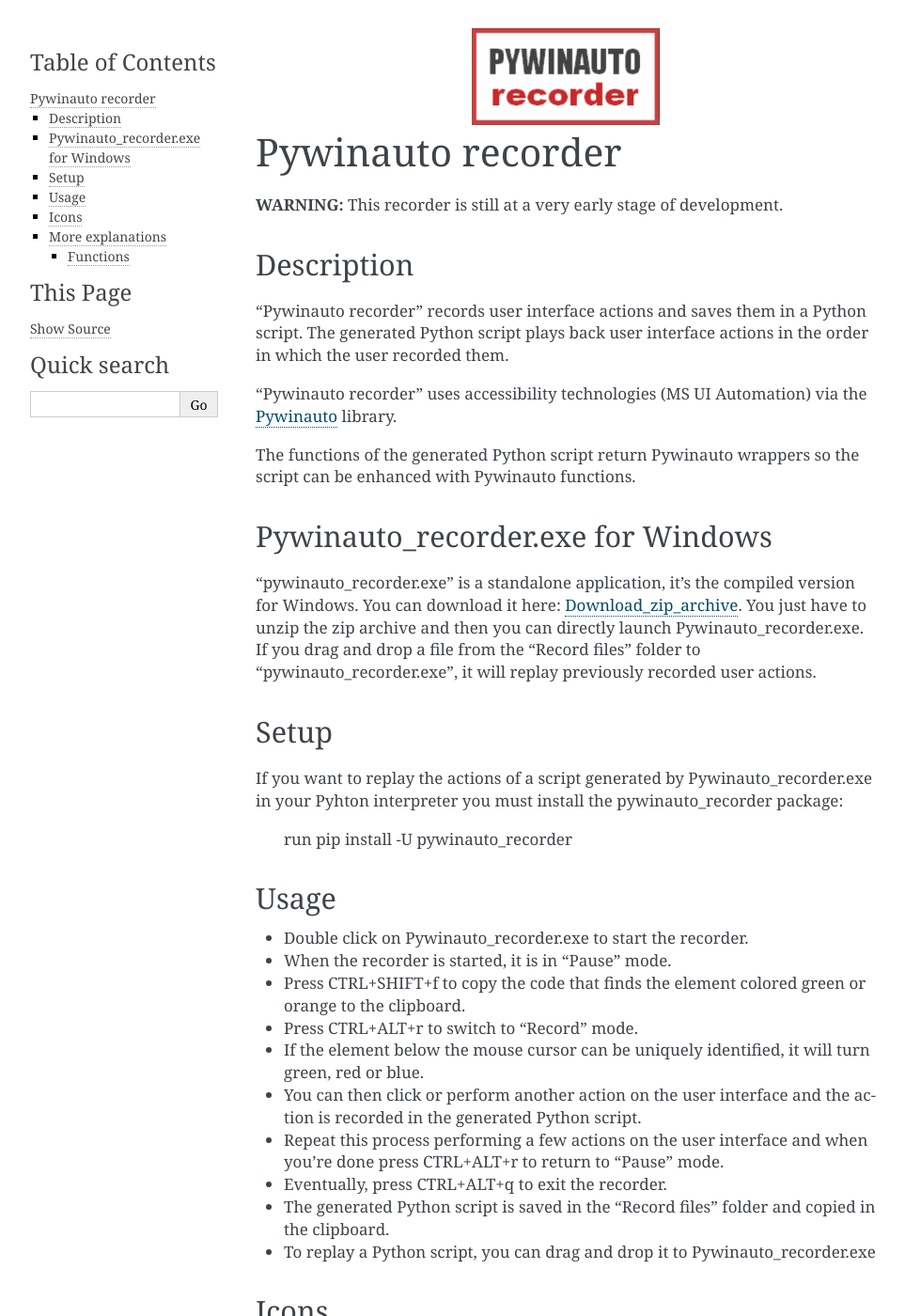
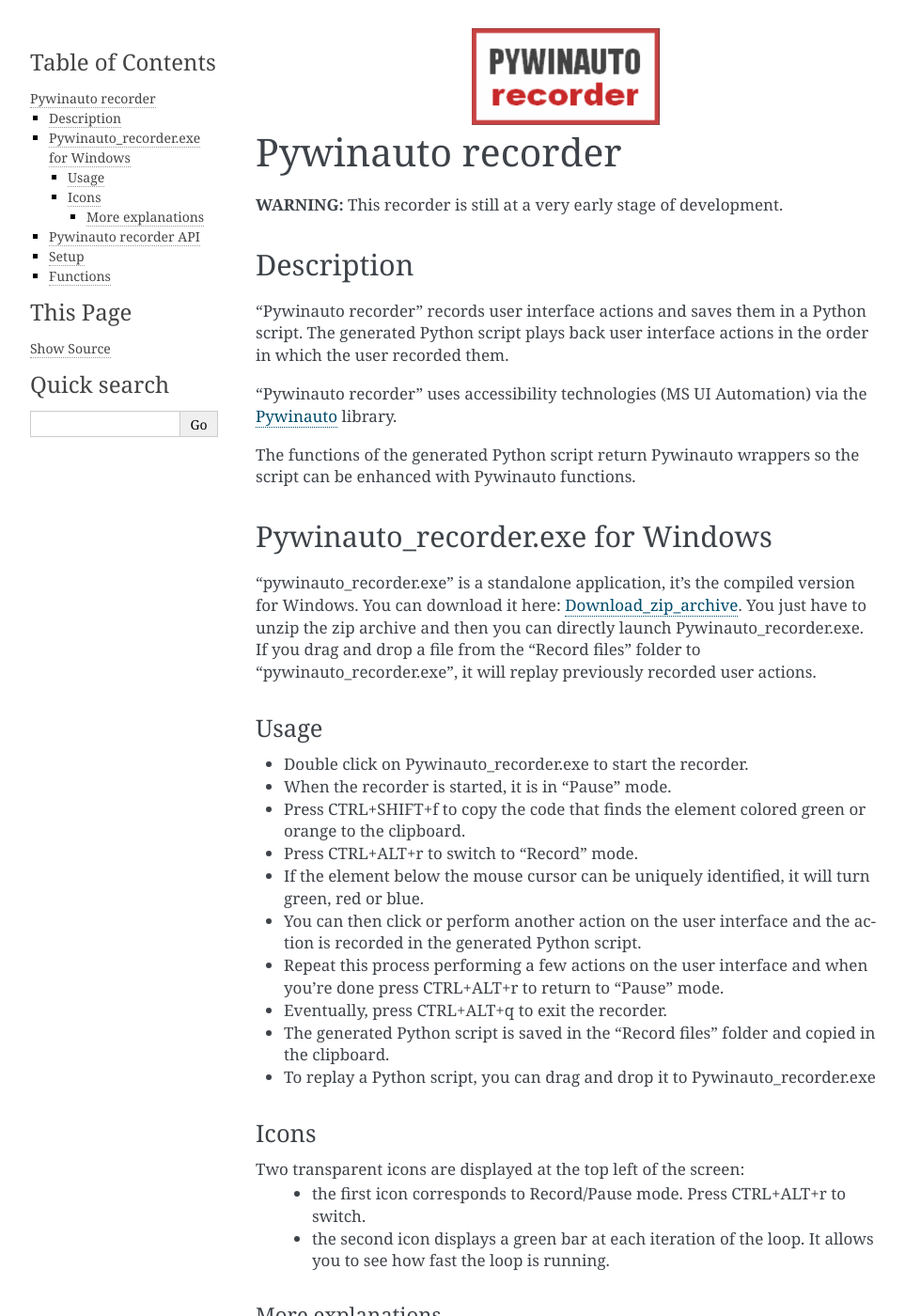
Before and after one commit to beuaaa/pywinauto_recorder, a Sphinx documentation site: the page built from docs/index.rst, in a window 1280 px wide and 1400 px high. Shown: the whole window at 94% size, without its empty margins (148-1111 px from the left). Built offline with Sphinx 7.4.7, drawn with Linux system fonts in a browser that asks for light colours; some of the changed text lies outside the part shown.

Commit message:
Documentation enhancement

```diff
--- a/docs/index.rst
+++ b/docs/index.rst
@@ -2,16 +2,16 @@
     :align: center
     :width: 200
 
-******************
+==================
 Pywinauto recorder
-******************
+==================
 
 **WARNING:**
 This recorder is still at a very early stage of development.
 
 
 Description
-###########
+===========
 "Pywinauto recorder" records user interface actions and saves them in a Python script.
 The generated Python script plays back user interface actions in the order in which the user recorded them.
 
@@ -22,8 +22,9 @@
 
 .. _Pywinauto: https://github.com/pywinauto/pywinauto/
 
+
 Pywinauto_recorder.exe for Windows
-##################################
+==================================
 "pywinauto_recorder.exe" is a standalone application, it's the compiled version for Windows.
 You can download it here: Download_zip_archive_.
 You just have to unzip the zip archive and then you can directly launch Pywinauto_recorder.exe.
@@ -31,14 +32,9 @@
 
 .. _Download_zip_archive: https://raw.githubusercontent.com/beuaaa/pywinauto_recorder/master/bin/pywinauto_recorder.dist.zip
 
-Setup
-#####
-If you want to replay the actions of a script generated by Pywinauto_recorder.exe in your Pyhton interpreter you must install the pywinauto_recorder package:
-
- run pip install -U pywinauto_recorder
 
 Usage
-#####
+-----
 - Double click on Pywinauto_recorder.exe to start the recorder.
 - When the recorder is started, it is in "Pause" mode.
 - Press CTRL+SHIFT+f to copy the code that finds the element colored green or orange to the clipboard.
@@ -51,13 +47,13 @@
 - To replay a Python script, you can drag and drop it to Pywinauto_recorder.exe
 
 Icons
-#####
+-----
 Two transparent icons are displayed at the top left of the screen:
  - the first icon corresponds to Record/Pause mode. Press CTRL+ALT+r to switch.
  - the second icon displays a green bar at each iteration of the loop. It allows you to see how fast the loop is running.
 
 More explanations
-#################
+^^^^^^^^^^^^^^^^^
 The main of "Pywinauto recorder" is an infinite loop where at each iteration it:
  (1) finds the path of the element under the mouse cursor. The path is formed by the window_text and control_type pair of the element and all its ancestors.
  (2) searches for an unambiguous path, if found, it colors the element region green or orange.
@@ -69,8 +65,22 @@
  (1) All elements having the same path are ordered in a 2D array. The path of the element region under the mouse cursor is disambiguated by adding a row index and a column index so that it is colored orange. The other element regions are colored red
  (2) An element whose path is unambiguous is searched on the same line on the left, if found its region is colored blue and the element under the mouse cursor is colored orange.
 
+Pywinauto recorder API
+======================
+
+Setup
+=====
+If you want to replay the actions of a script generated by Pywinauto_recorder.exe in your Pyhton interpreter you must install the pywinauto_recorder package:
+
+.. code-block:: python
+
+    pip install -U pywinauto_recorder
+
 Functions
-**********************
+=========
+
+.. literalinclude:: ../tests/tests.py
+
 To be completed
 
 
```
